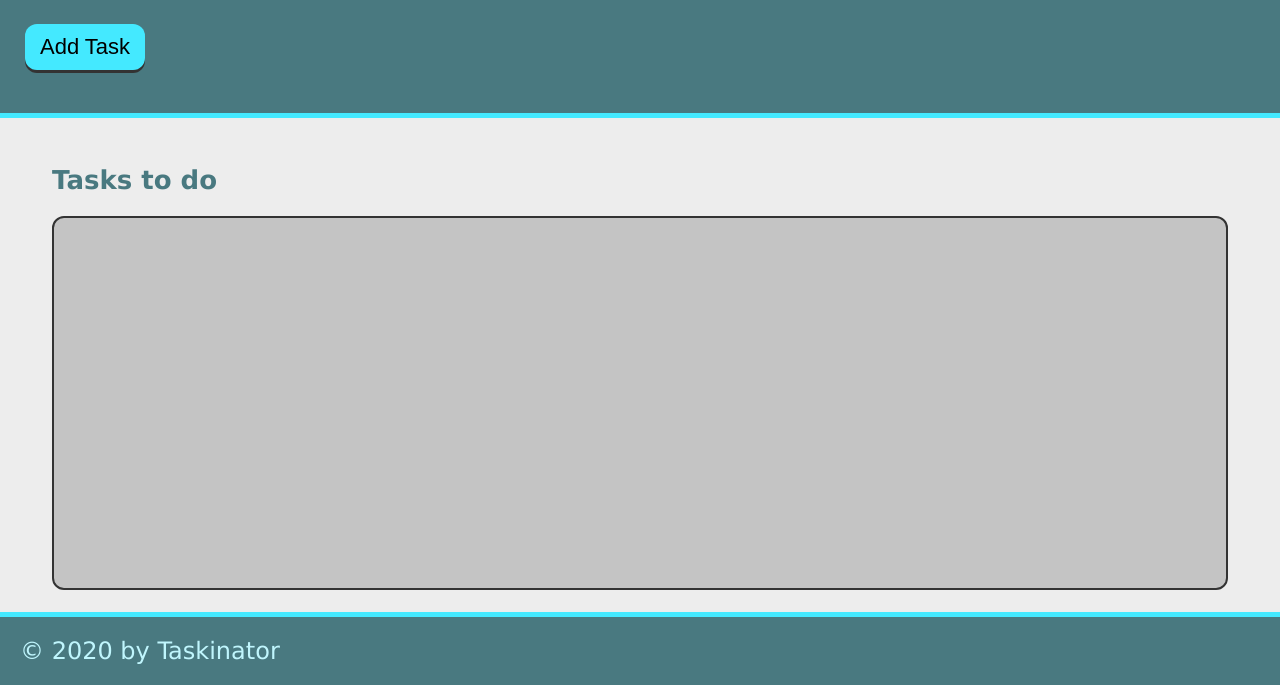
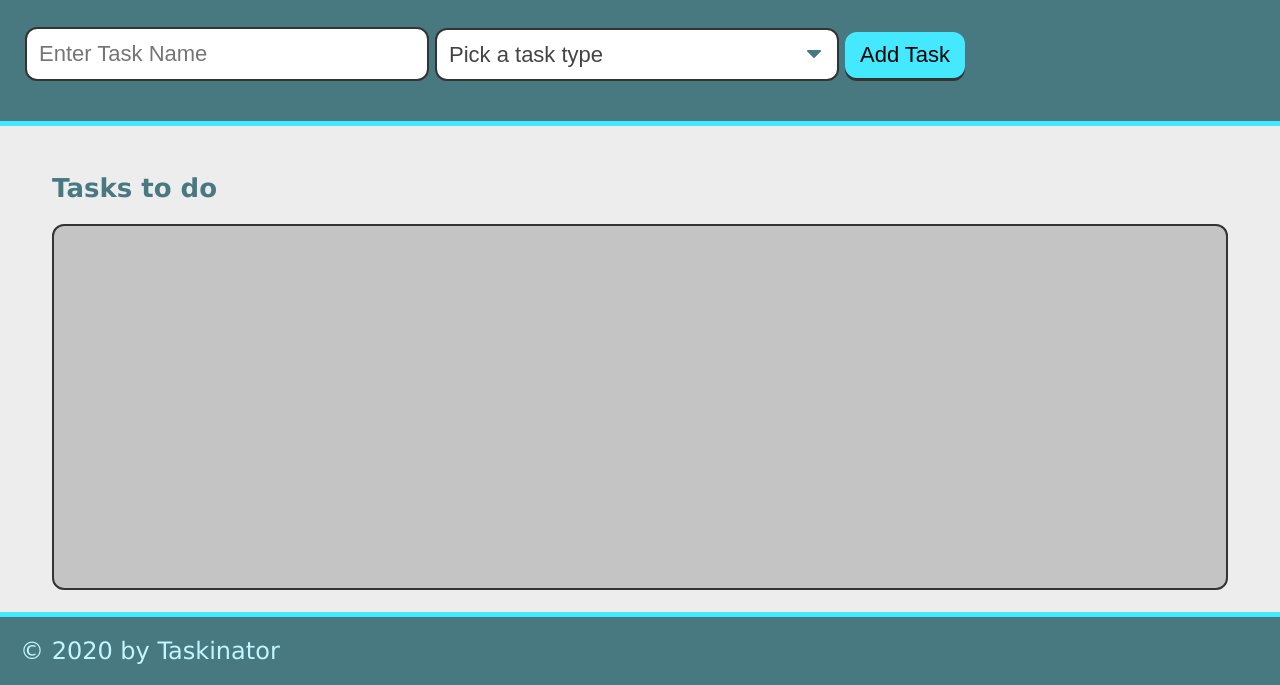
Before and after one commit to RogerLi818/taskinator, a plain HTML site: page index.html in a window 1280 px wide. Shown: the part 115-800 px from the top of the page. Drawn offline with Linux system fonts and the light colour scheme.

Commit message:
continue

```diff
--- a/assets/js/script.js
+++ b/assets/js/script.js
@@ -1,11 +1,13 @@
-var buttonEl = document.querySelector("#save-task");
+var formEl = document.querySelector("#task-form");
 var tasksToDoEl = document.querySelector("#tasks-to-do");
 
 var creatTaskHandler = function (){
+    event.preventDefault();
+
     var listItemEl = document.createElement("li");
     listItemEl.className="task-item";
     listItemEl.textContent = "This is a new task.";
     tasksToDoEl.appendChild(listItemEl);
 }
 
-buttonEl.addEventListener("click", creatTaskHandler);
+formEl.addEventListener("submit", creatTaskHandler);
--- a/index.html
+++ b/index.html
@@ -15,7 +15,18 @@
         </p>
         <form id="task-form">
             <div class="form-group">
-                <button class ="btn" id="save-task">Add Task</button>
+                <input type="text" name="task-name"  class="text-input" placeholder="Enter Task Name" />
+            </div>
+            <div class = "form-group">
+                <select name="task-type" class="select-dropdown">
+                    <option value="" disabled selected>Pick a task type</option>
+                    <option value="Print">Print</option>
+                    <option value="Web">Web</option>
+                    <option value="Mobile">Mobile</option>
+                </select>
+            </div>
+            <div class="form-group">
+                <button class ="btn" id="save-task" type="submit">Add Task</button>
             </div>
         </form>
     </header>
```
